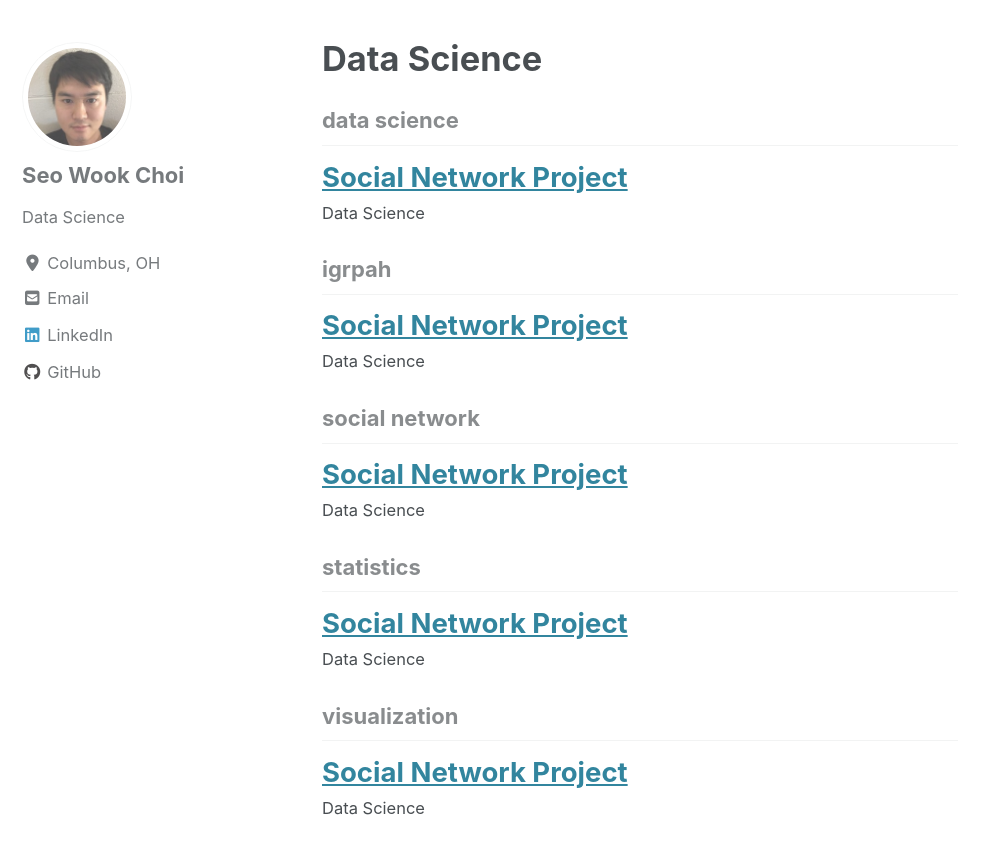
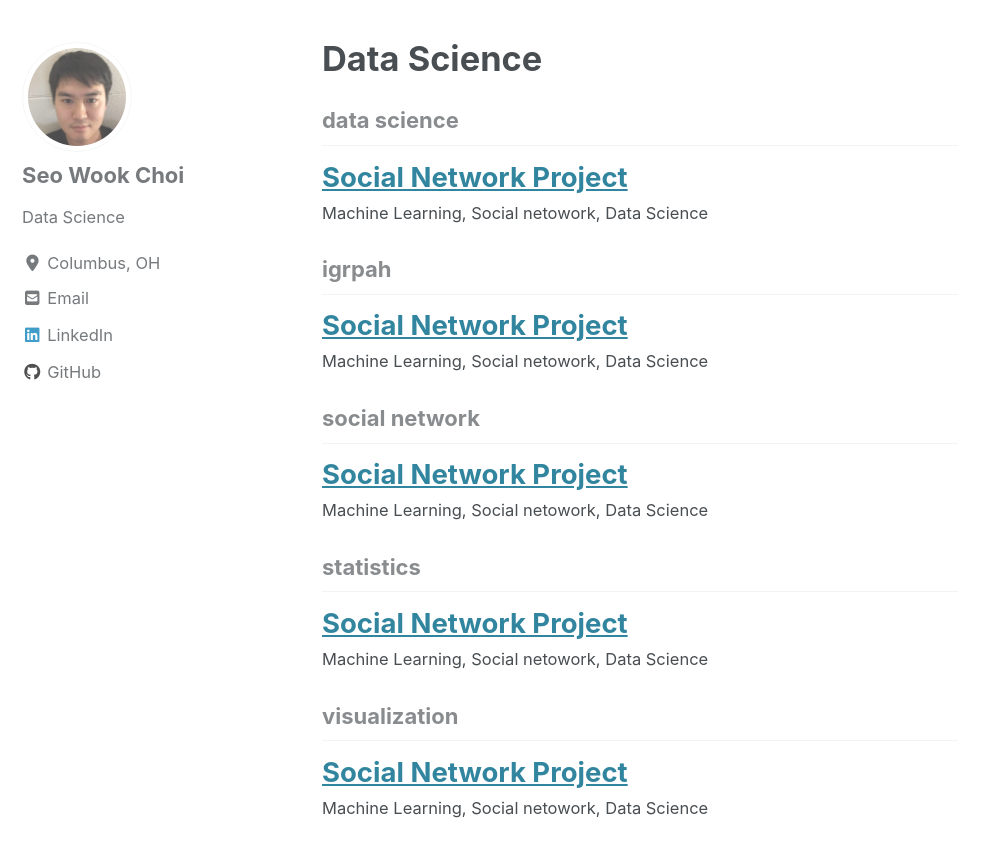
Before and after one commit to realizeit7/realizeit7.github.io, a Jekyll site: the page built from _pages/datascience.md, in a window 1280 px wide and 900 px high, scrolled down 1016 px, cut to the strip 57-900 px from the top of the window. Shown: the whole strip, without its empty margins (0-998 px from the left). Built offline with Jekyll 4.4.1, drawn with Linux system fonts in a browser that asks for light colours; cached includes are drawn as plain includes; nearby versions of some CDN libraries.

Commit message:
new gith

```diff
--- a/_posts/2019-08-09-socialnetwork.md
+++ b/_posts/2019-08-09-socialnetwork.md
@@ -4,7 +4,7 @@ date: 2018-01-28
 tags: [social network, data science, visualization, statistics, igrpah]
 header:
  image: "/images/cbus.jpg"
-excerpt: "Data Science"
+excerpt: "Machine Learning, Social netowork, Data Science"
 ---
 
 # H1 Heading
```
